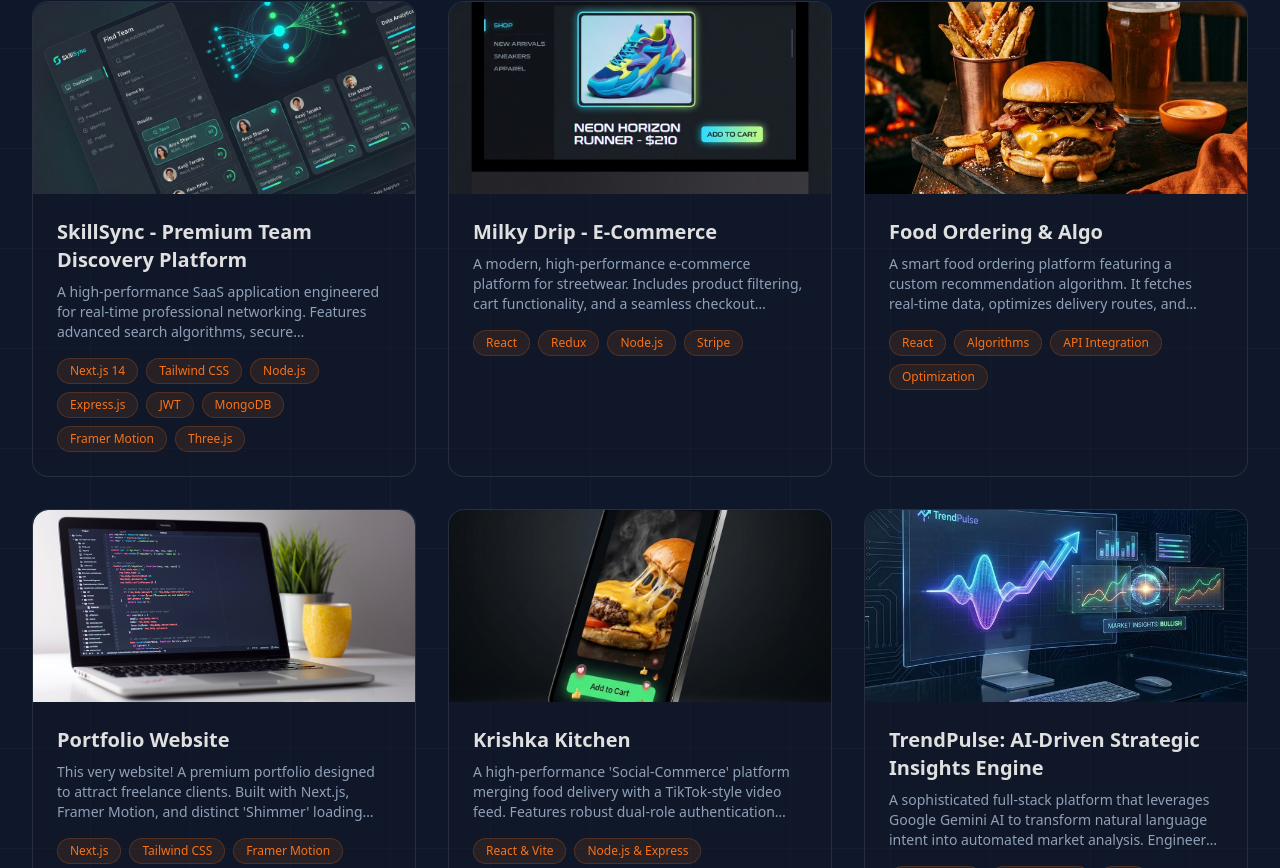
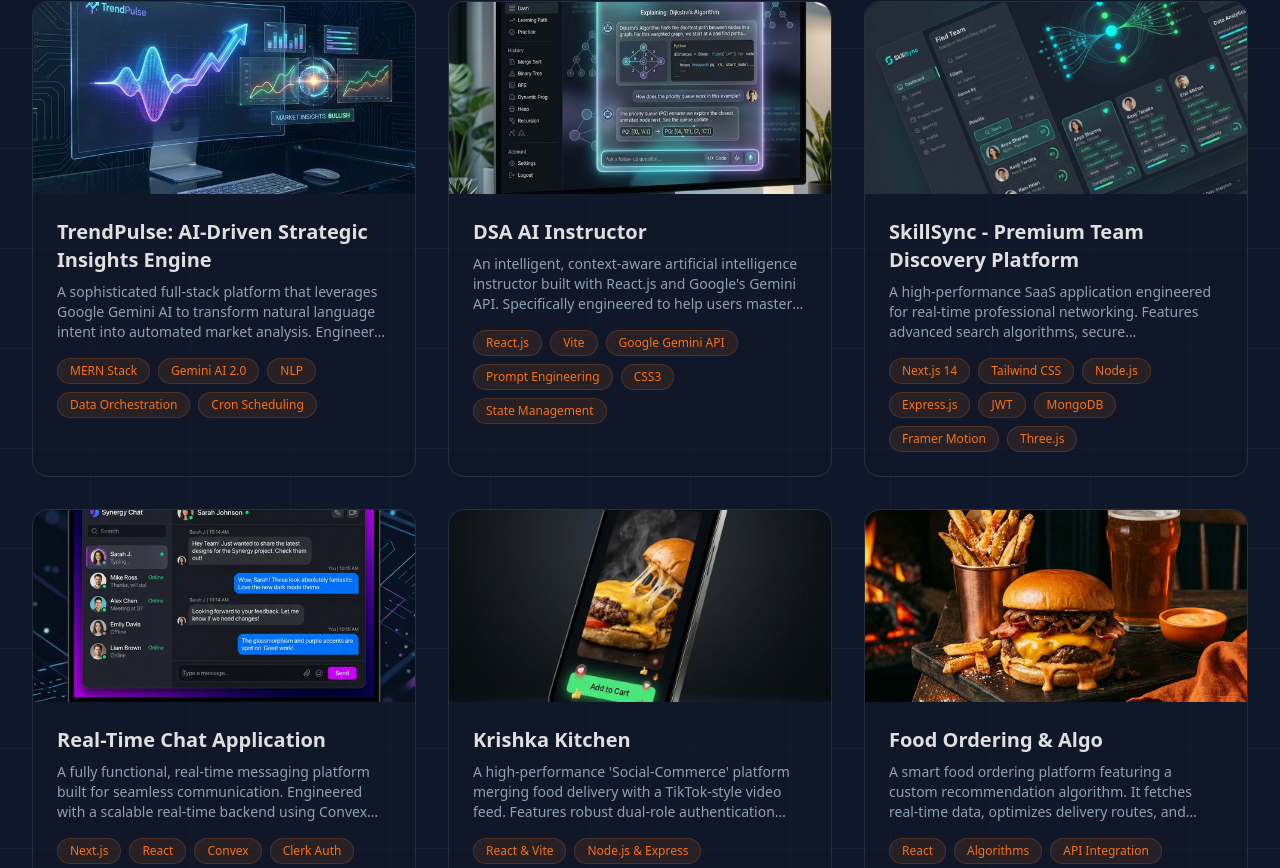
Before and after one commit to Krish9006/portfolio_krish, a Next.js app: page / in a window 1280 px wide. Shown: the part 2752-3620 px from the top of the page. Built offline with nearby package versions, Linux system fonts and the light colour scheme.

Commit message:
feat: reorder projects list and add DSA AI image

```diff
--- a/components/Projects.jsx
+++ b/components/Projects.jsx
@@ -7,46 +7,6 @@
 import SpotlightCard from "./SpotlightCard";
 
 const projects = [
-    {
-        title: "SkillSync - Premium Team Discovery Platform",
-        description: "A high-performance SaaS application engineered for real-time professional networking. Features advanced search algorithms, secure authentication, and a 3D interactive UI that revolutionizes how developers connect.",
-        tags: ["Next.js 14", "Tailwind CSS", "Node.js", "Express.js", "JWT", "MongoDB", "Framer Motion", "Three.js"],
-        image: "/images/skillsync_hd.png",
-        github: "https://github.com/Krish9006/SkillSync-",
-        demo: "https://project-buddies-krish.netlify.app/",
-    },
-    {
-        title: "Milky Drip - E-Commerce",
-        description: "A modern, high-performance e-commerce platform for streetwear. Includes product filtering, cart functionality, and a seamless checkout experience.",
-        tags: ["React", "Redux", "Node.js", "Stripe"],
-        image: "/images/milkydrip_hd.png",
-        github: "https://github.com/Krish9006/MilkyDrip",
-        demo: "https://milky-drip.vercel.app/",
-    },
-    {
-        title: "Food Ordering & Algo",
-        description: "A smart food ordering platform featuring a custom recommendation algorithm. It fetches real-time data, optimizes delivery routes, and personalizes user feeds based on order history.",
-        tags: ["React", "Algorithms", "API Integration", "Optimization"],
-        image: "/images/food_ordering_photo_1771258725646.png",
-        github: "https://github.com/Krish9006/React-Nitin-Sir",
-        demo: "https://react-nitin-sir.vercel.app/",
-    },
-    {
-        title: "Portfolio Website",
-        description: "This very website! A premium portfolio designed to attract freelance clients. Built with Next.js, Framer Motion, and distinct 'Shimmer' loading effects for a polished user experience.",
-        tags: ["Next.js", "Tailwind CSS", "Framer Motion", "Shimmer UI"],
-        image: "/images/portfolio_hd.jpg",
-        github: "https://github.com/Krish9006/portfolio_krish",
-        demo: "https://github.com/Krish9006/portfolio_krish",
-    },
-    {
-        title: "Krishka Kitchen",
-        description: "A high-performance 'Social-Commerce' platform merging food delivery with a TikTok-style video feed. Features robust dual-role authentication (User/Partner), real-time cart state management via Context API, and a premium dark-mode UI optimized for maximum user engagement.",
-        tags: ["React & Vite", "Node.js & Express", "MongoDB Aggregations", "Context API", "JWT Auth"],
-        image: "/images/krishka_showcase.png",
-        github: "https://github.com/Krish9006/krishka_Kitchen",
-        demo: "https://krishka-kitchen.vercel.app/",
-    },
     {
         title: "TrendPulse: AI-Driven Strategic Insights Engine",
         description: "A sophisticated full-stack platform that leverages Google Gemini AI to transform natural language intent into automated market analysis. Engineered a resilient AI orchestration layer with multi-model fail-safes and automated news aggregation. Features real-time sentiment scoring and a personalized dashboard for strategic trend tracking.",
@@ -61,6 +21,28 @@
         ]
     },
     {
+        "title": "DSA AI Instructor",
+        "description": "An intelligent, context-aware artificial intelligence instructor built with React.js and Google's Gemini API. Specifically engineered to help users master Data Structures and Algorithms through a strict pedagogy that prioritizes intuition, real-world analogies, and guided hints rather than directly spoon-feeding code.",
+        "tags": ["React.js", "Vite", "Google Gemini API", "Prompt Engineering", "CSS3", "State Management"],
+        "image": "/images/dsa_ai.jpg",
+        "github": "https://github.com/Krish9006/DSA-AI-Instructor",
+        "demo": "", // Replace with your actual deployed link if you have one
+        "key_achievements": [
+            "Engineered a strict prompt architecture utilizing Google's Gemini API to teach complex DSA concepts using real-life metaphors.",
+            "Implemented seamless, persistent conversational memory securely leveraging browser localStorage for state management.",
+            "Designed a state-of-the-art Mix Theme UI featuring a dark sidebar navigation and a modern, responsive glassmorphism chat interface.",
+            "Developed 1-click learning paths and robust topic-filtering to restrict the AI strictly to programming and educational queries."
+        ]
+    },
+    {
+        title: "SkillSync - Premium Team Discovery Platform",
+        description: "A high-performance SaaS application engineered for real-time professional networking. Features advanced search algorithms, secure authentication, and a 3D interactive UI that revolutionizes how developers connect.",
+        tags: ["Next.js 14", "Tailwind CSS", "Node.js", "Express.js", "JWT", "MongoDB", "Framer Motion", "Three.js"],
+        image: "/images/skillsync_hd.png",
+        github: "https://github.com/Krish9006/SkillSync-",
+        demo: "https://project-buddies-krish.netlify.app/",
+    },
+    {
         title: "Real-Time Chat Application",
         description: "A fully functional, real-time messaging platform built for seamless communication. Engineered with a scalable real-time backend using Convex and secure user authentication via Clerk. Features instant message delivery, live presence indicators, and a highly responsive, aesthetically pleasing user interface from the landing page to the modern chat dashboard.",
         tags: ["Next.js", "React", "Convex", "Clerk Auth", "Tailwind CSS", "Real-Time Systems"],
@@ -73,8 +55,39 @@
             "Designed a highly responsive and modern user interface utilizing Tailwind CSS and Shadcn UI components.",
             "Implemented live presence indicators and seamless end-to-end functionality for a premium user experience."
         ]
+    },
+    {
+        title: "Krishka Kitchen",
+        description: "A high-performance 'Social-Commerce' platform merging food delivery with a TikTok-style video feed. Features robust dual-role authentication (User/Partner), real-time cart state management via Context API, and a premium dark-mode UI optimized for maximum user engagement.",
+        tags: ["React & Vite", "Node.js & Express", "MongoDB Aggregations", "Context API", "JWT Auth"],
+        image: "/images/krishka_showcase.png",
+        github: "https://github.com/Krish9006/krishka_Kitchen",
+        demo: "https://krishka-kitchen.vercel.app/",
+    },
+    {
+        title: "Food Ordering & Algo",
+        description: "A smart food ordering platform featuring a custom recommendation algorithm. It fetches real-time data, optimizes delivery routes, and personalizes user feeds based on order history.",
+        tags: ["React", "Algorithms", "API Integration", "Optimization"],
+        image: "/images/food_ordering_photo_1771258725646.png",
+        github: "https://github.com/Krish9006/React-Nitin-Sir",
+        demo: "https://react-nitin-sir.vercel.app/",
+    },
+    {
+        title: "Milky Drip - E-Commerce",
+        description: "A modern, high-performance e-commerce platform for streetwear. Includes product filtering, cart functionality, and a seamless checkout experience.",
+        tags: ["React", "Redux", "Node.js", "Stripe"],
+        image: "/images/milkydrip_hd.png",
+        github: "https://github.com/Krish9006/MilkyDrip",
+        demo: "https://milky-drip.vercel.app/",
+    },
+    {
+        title: "Portfolio Website",
+        description: "This very website! A premium portfolio designed to attract freelance clients. Built with Next.js, Framer Motion, and distinct 'Shimmer' loading effects for a polished user experience.",
+        tags: ["Next.js", "Tailwind CSS", "Framer Motion", "Shimmer UI"],
+        image: "/images/portfolio_hd.jpg",
+        github: "https://github.com/Krish9006/portfolio_krish",
+        demo: "https://github.com/Krish9006/portfolio_krish",
     }
-
 ];
 
 export default function Projects() {
```
Also changed, not shown: public/images/dsa_ai.jpg (added).
